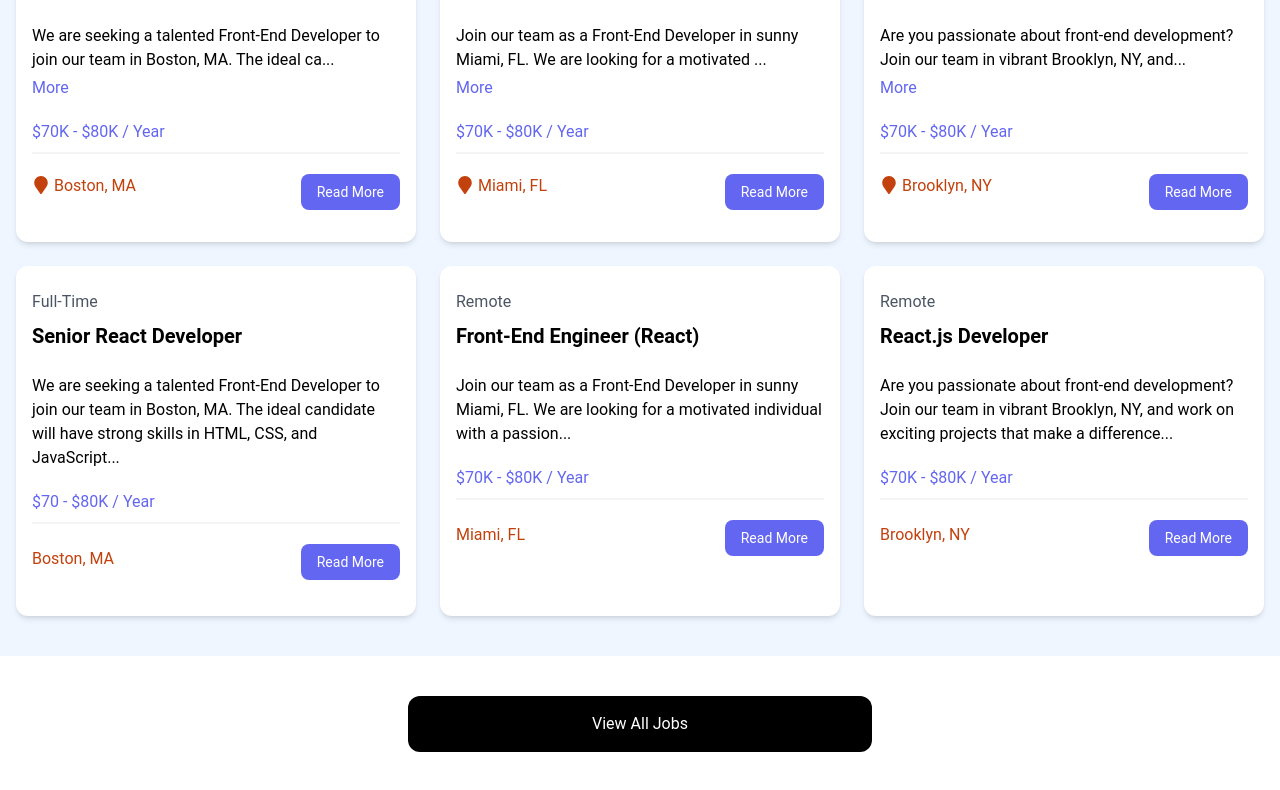
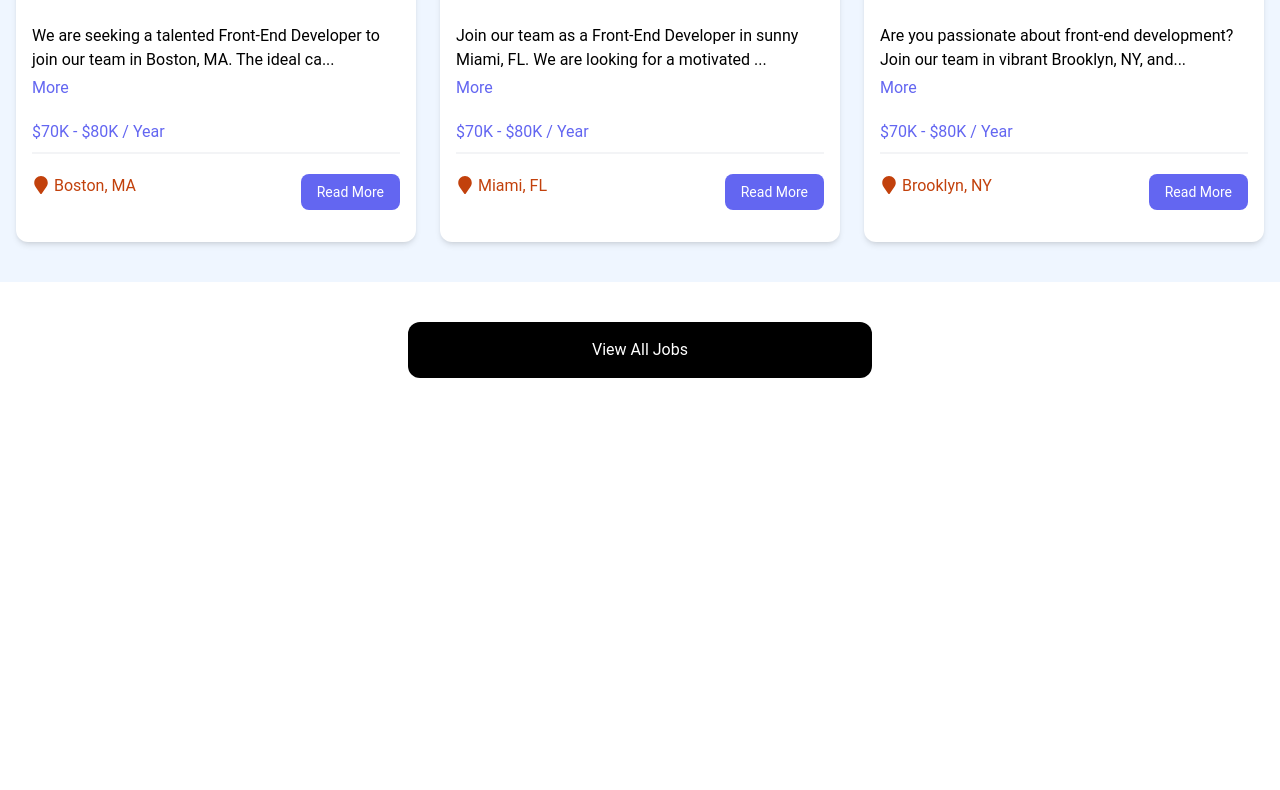
Before and after one commit to ankushgoel/Job-Portal-in-react, a React (Vite) app: page / in a window 1280 px wide. Shown: the part 793-1583 px from the top of the page. After the commit the page ends 1211 px from the top, so only its background shows below. Built offline with nearby package versions, Linux system fonts and the light colour scheme.

Commit message:
updated a tag to Link tag

```diff
--- a/src/App.jsx
+++ b/src/App.jsx
@@ -5,13 +5,15 @@
   RouterProvider,
 } from 'react-router-dom';
 
+import MainLayout from './layouts/MainLayout';
 import HomePage from './pages/HomePage';
-import MainLayout from './layouts/MainLayout';
+import JobsPage from './pages/JobsPage';
 
 const router = createBrowserRouter(
   createRoutesFromElements(
     <Route path='/' element={<MainLayout />}>
       <Route index element={<HomePage />} />
+      <Route path='/jobs' element={<JobsPage />} />
     </Route>
   )
 )
--- a/src/components/HomeCards.jsx
+++ b/src/components/HomeCards.jsx
@@ -1,4 +1,4 @@
-// import React from 'react'
+import { Link } from "react-router-dom"
 
 const HomeCards = () => {
     return (
@@ -10,24 +10,24 @@
                         <p className="mt-2 mb-4">
                             Browse our React jobs and start your career today
                         </p>
-                        <a
-                            href="/jobs"
+                        <Link
+                            to="/jobs"
                             className="inline-block bg-black text-white rounded-lg px-4 py-2 hover:bg-gray-700"
                         >
                             Browse Jobs
-                        </a>
+                        </Link>
                     </div>
                     <div className="bg-indigo-100 p-6 rounded-lg shadow-md">
                         <h2 className="text-2xl font-bold">For Employers</h2>
                         <p className="mt-2 mb-4">
                             List your job to find the perfect developer for the role
                         </p>
-                        <a
-                            href="/add-job"
+                        <Link
+                            to="/add-job"
                             className="inline-block bg-indigo-500 text-white rounded-lg px-4 py-2 hover:bg-indigo-600"
                         >
                             Add Job
-                        </a>
+                        </Link>
                     </div>
                 </div>
             </div>
--- a/src/components/JobListing.jsx
+++ b/src/components/JobListing.jsx
@@ -1,6 +1,7 @@
 /* eslint-disable react/prop-types */
 import { useState } from 'react'
 import { FaMapMarker } from 'react-icons/fa';
+import { Link } from 'react-router-dom';
 
 const JobListing = ({ job }) => {
     const [showFullDescription, setShowFullDescription] = useState(false);
@@ -35,12 +36,12 @@
                         <FaMapMarker className='inline text-lg mb-1 mr-1' />
                         {job.location}
                     </div>
-                    <a
-                        href={`/job/${job.id}`}
+                    <Link
+                        to={`/job/${job.id}`}
                         className="h-[36px] bg-indigo-500 hover:bg-indigo-600 text-white px-4 py-2 rounded-lg text-center text-sm"
                     >
                         Read More
-                    </a>
+                    </Link>
                 </div>
             </div>
         </div>
--- a/src/components/JobListings.jsx
+++ b/src/components/JobListings.jsx
@@ -15,96 +15,6 @@
                     {recentJobs.map((job) => (
                         <JobListing key={job.id} job={job} />
                     ))}
-                    {/* <!-- Job Listing 1 --> */}
-                    <div className="bg-white rounded-xl shadow-md relative">
-                        <div className="p-4">
-                            <div className="mb-6">
-                                <div className="text-gray-600 my-2">Full-Time</div>
-                                <h3 className="text-xl font-bold">Senior React Developer</h3>
-                            </div>
-
-                            <div className="mb-5">
-                                We are seeking a talented Front-End Developer to join our team in Boston, MA. The ideal candidate will have strong skills in HTML, CSS, and JavaScript...
-                            </div>
-
-                            <h3 className="text-indigo-500 mb-2">$70 - $80K / Year</h3>
-
-                            <div className="border border-gray-100 mb-5"></div>
-
-                            <div className="flex flex-col lg:flex-row justify-between mb-4">
-                                <div className="text-orange-700 mb-3">
-                                    <i className="fa-solid fa-location-dot text-lg"></i>
-                                    Boston, MA
-                                </div>
-                                <a
-                                    href="job.html"
-                                    className="h-[36px] bg-indigo-500 hover:bg-indigo-600 text-white px-4 py-2 rounded-lg text-center text-sm"
-                                >
-                                    Read More
-                                </a>
-                            </div>
-                        </div>
-                    </div>
-                    {/* <!-- Job Listing 2 --> */}
-                    <div className="bg-white rounded-xl shadow-md relative">
-                        <div className="p-4">
-                            <div className="mb-6">
-                                <div className="text-gray-600 my-2">Remote</div>
-                                <h3 className="text-xl font-bold">Front-End Engineer (React)</h3>
-                            </div>
-
-                            <div className="mb-5">
-                                Join our team as a Front-End Developer in sunny Miami, FL. We are looking for a motivated individual with a passion...
-                            </div>
-
-                            <h3 className="text-indigo-500 mb-2">$70K - $80K / Year</h3>
-
-                            <div className="border border-gray-100 mb-5"></div>
-
-                            <div className="flex flex-col lg:flex-row justify-between mb-4">
-                                <div className="text-orange-700 mb-3">
-                                    <i className="fa-solid fa-location-dot text-lg"></i>
-                                    Miami, FL
-                                </div>
-                                <a
-                                    href="job.html"
-                                    className="h-[36px] bg-indigo-500 hover:bg-indigo-600 text-white px-4 py-2 rounded-lg text-center text-sm"
-                                >
-                                    Read More
-                                </a>
-                            </div>
-                        </div>
-                    </div>
-                    {/* <!-- Job Listing 3 --> */}
-                    <div className="bg-white rounded-xl shadow-md relative">
-                        <div className="p-4">
-                            <div className="mb-6">
-                                <div className="text-gray-600 my-2">Remote</div>
-                                <h3 className="text-xl font-bold">React.js Developer</h3>
-                            </div>
-
-                            <div className="mb-5">
-                                Are you passionate about front-end development? Join our team in vibrant Brooklyn, NY, and work on exciting projects that make a difference...
-                            </div>
-
-                            <h3 className="text-indigo-500 mb-2">$70K - $80K / Year</h3>
-
-                            <div className="border border-gray-100 mb-5"></div>
-
-                            <div className="flex flex-col lg:flex-row justify-between mb-4">
-                                <div className="text-orange-700 mb-3">
-                                    <i className="fa-solid fa-location-dot text-lg"></i>
-                                    Brooklyn, NY
-                                </div>
-                                <a
-                                    href="job.html"
-                                    className="h-[36px] bg-indigo-500 hover:bg-indigo-600 text-white px-4 py-2 rounded-lg text-center text-sm"
-                                >
-                                    Read More
-                                </a>
-                            </div>
-                        </div>
-                    </div>
                 </div>
             </div>
         </section>
--- a/src/components/Navbar.jsx
+++ b/src/components/Navbar.jsx
@@ -1,4 +1,5 @@
 // import React from 'react'
+import { Link } from 'react-router-dom'
 import logo from '../assets/react.svg'
 
 const Navbar = () => {
@@ -10,33 +11,29 @@
                         className="flex flex-1 items-center justify-center md:items-stretch md:justify-start"
                     >
                         {/* <!-- Logo --> */}
-                        <a className="flex flex-shrink-0 items-center mr-4" href="/">
+                        <Link className="flex flex-shrink-0 items-center mr-4" to="/">
                             <img
                                 className="h-10 w-auto"
                                 src={logo}
                                 alt="Jobs Portal"
                             />
                             <span className="hidden md:block text-white text-2xl font-bold ml-2"
-                            >Jobs Portal</span
-                            >
-                        </a>
+                            >Jobs Portal</span>
+                        </Link>
                         <div className="md:ml-auto">
                             <div className="flex space-x-2">
-                                <a
-                                    href="/"
+                                <Link
+                                    to="/"
                                     className="text-white bg-black hover:bg-gray-900 hover:text-white rounded-md px-3 py-2"
-                                >Home</a
-                                >
-                                <a
-                                    href="/jobs"
+                                >Home</Link>
+                                <Link
+                                    to="/jobs"
                                     className="text-white hover:bg-gray-900 hover:text-white rounded-md px-3 py-2"
-                                >Jobs</a
-                                >
-                                <a
-                                    href="/add-job"
+                                >Jobs</Link>
+                                <Link
+                                    to="/add-job"
                                     className="text-white hover:bg-gray-900 hover:text-white rounded-md px-3 py-2"
-                                >Add Job</a
-                                >
+                                >Add Job</Link>
                             </div>
                         </div>
                     </div>
--- a/src/components/ViewAllJobs.jsx
+++ b/src/components/ViewAllJobs.jsx
@@ -1,12 +1,12 @@
-// import React from 'react'
+import { Link } from "react-router-dom"
 
 const ViewAllJobs = () => {
     return (
         <section className="m-auto max-w-lg my-10 px-6">
-            <a
-                href="#"
+            <Link
+                to="/jobs"
                 className="block bg-black text-white text-center py-4 px-6 rounded-xl hover:bg-gray-700"
-            >View All Jobs</a
+            >View All Jobs</Link
             >
         </section>
     )
--- /dev/null
+++ b/src/pages/JobsPage.jsx
@@ -0,0 +1,9 @@
+// import React from 'react'
+
+const JobsPage = () => {
+    return (
+        <div>JobsPage</div>
+    )
+}
+
+export default JobsPage
```
